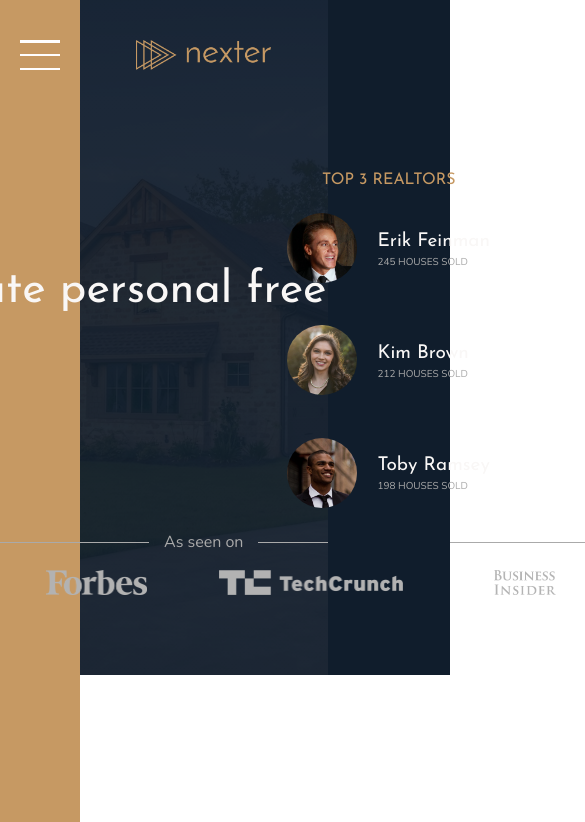
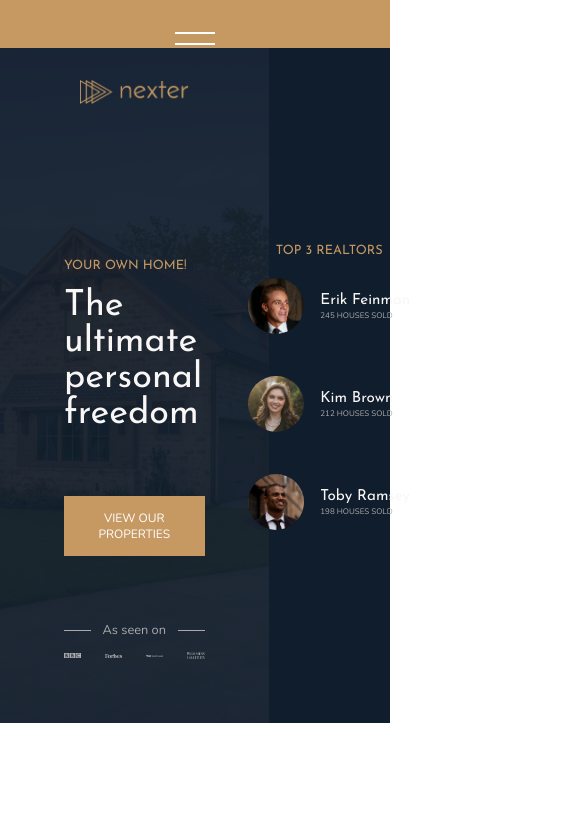
Before and after one commit to AustinWang0120/nexter-grid-site, a website: page index.html in a window 390 px wide. Shown: the top 822 px of the page, 585 px wide, since content can reach past the window. Drawn offline with nearby package versions, Linux system fonts and the light colour scheme.

Commit message:
Write media queries - part 1

```diff
--- a/sass/_base.scss
+++ b/sass/_base.scss
@@ -14,6 +14,13 @@
 $font-primary: "Nunito", sans-serif;
 $font-display: "Josefin Sans", sans-serif;
 
+// RESPONSIVE BREAKPOINTS
+$bp-largest: 75em; // 1200px
+$bp-large: 62.5em; // 1000px
+$bp-medium: 50em; // 800px
+$bp-small: 37.5em; // 600px
+$bp-smallest: 31.25em; // 500px
+
 *,
 *::before,
 *::after {
@@ -25,6 +32,10 @@
 html {
 	box-sizing: border-box;
 	font-size: 62.5%; // 1rem = 10px
+
+	@media screen and (max-width: $bp-largest) {
+		font-size: 50%; // 1rem = 8px
+	}
 }
 
 body {
@@ -41,4 +52,12 @@
 		[sidebar-start] 8rem [sidebar-end full-start] minmax(6rem, 1fr)
 		[center-start] repeat(8, [col-start] minmax(min-content, 14rem) [col-end])
 		[center-end] minmax(6rem, 1fr) [full-end];
+
+	@media screen and (max-width: $bp-large) {
+		grid-template-rows: 6rem 80vh min-content 40vw repeat(3, min-content);
+		grid-template-columns:
+			[full-start] minmax(6rem, 1fr)
+			[center-start] repeat(8, [col-start] minmax(min-content, 14rem) [col-end])
+			[center-end] minmax(6rem, 1fr) [full-end];
+	}
 }
--- a/sass/_header.scss
+++ b/sass/_header.scss
@@ -12,8 +12,8 @@
 	grid-column: full-start / col-end 6;
 
 	display: grid;
-	grid-template-columns: max-content;
-	grid-template-rows: 1fr min-content 6rem 1fr;
+	grid-template-columns: minmax(min-content, max-content);
+	grid-template-rows: 1fr min-content minmax(6rem, min-content) 1fr;
 	grid-row-gap: 1.5rem;
 	justify-content: center;
 
@@ -49,9 +49,11 @@
 		grid-template-columns: repeat(4, 1fr);
 		grid-column-gap: 3rem;
 		justify-items: center;
+		align-items: center;
 
 		img {
-			height: 2.5rem;
+			max-height: 2.5rem;
+			max-width: 100%;
 			filter: brightness(70%);
 		}
 	}
--- a/sass/_sidebar.scss
+++ b/sass/_sidebar.scss
@@ -4,8 +4,13 @@
 	grid-row: 1 / -1;
 	grid-column: sidebar-start / sidebar-end;
 
+	@media screen and (max-width: $bp-large) {
+		grid-row: 1 / 2;
+		grid-column: 1 / -1;
+	}
+
 	&__icon {
-		width: 50%;
+		width: 5rem;
 		height: 3rem;
 		display: flex;
 		flex-direction: column;
```
Also changed, not shown: css/style.css.
